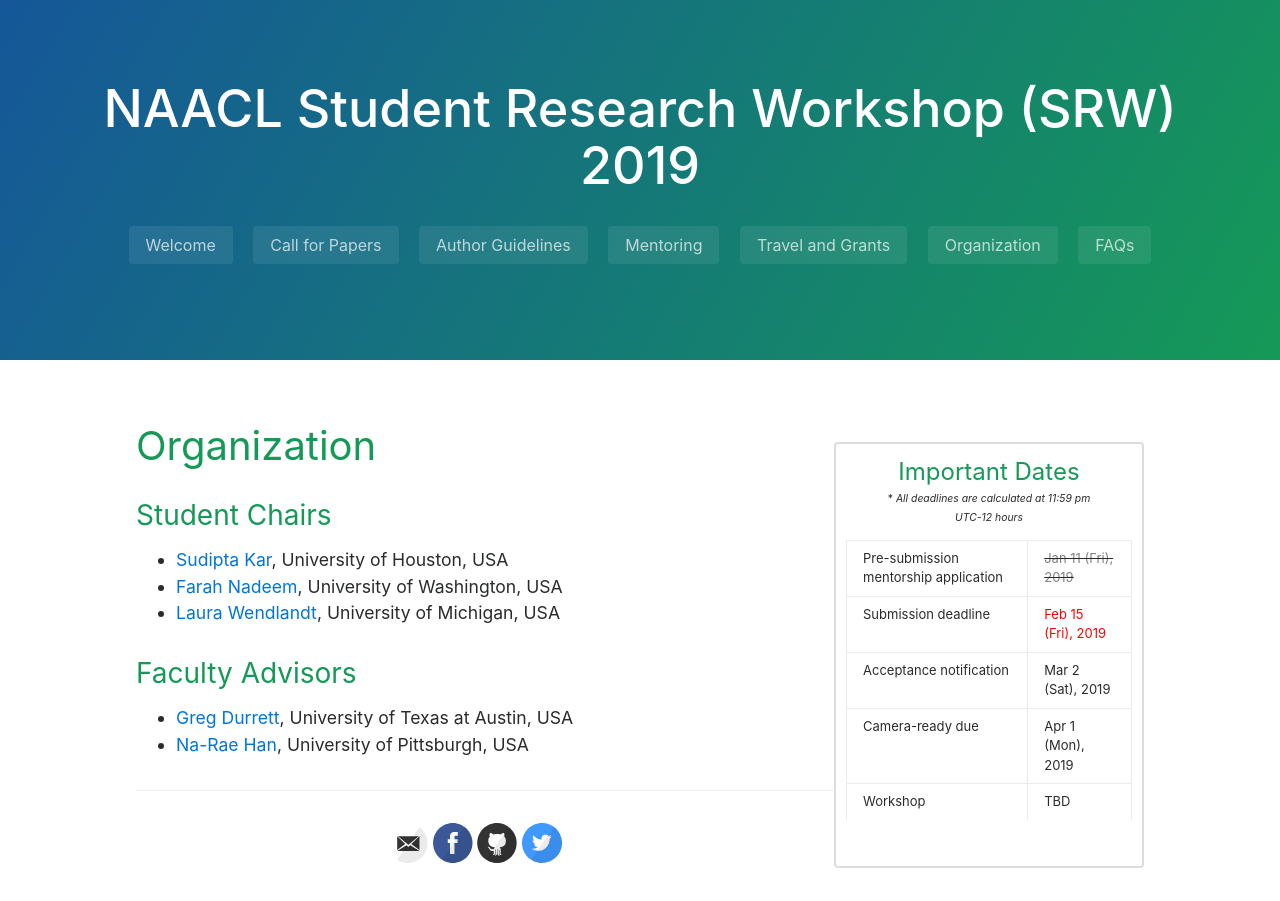
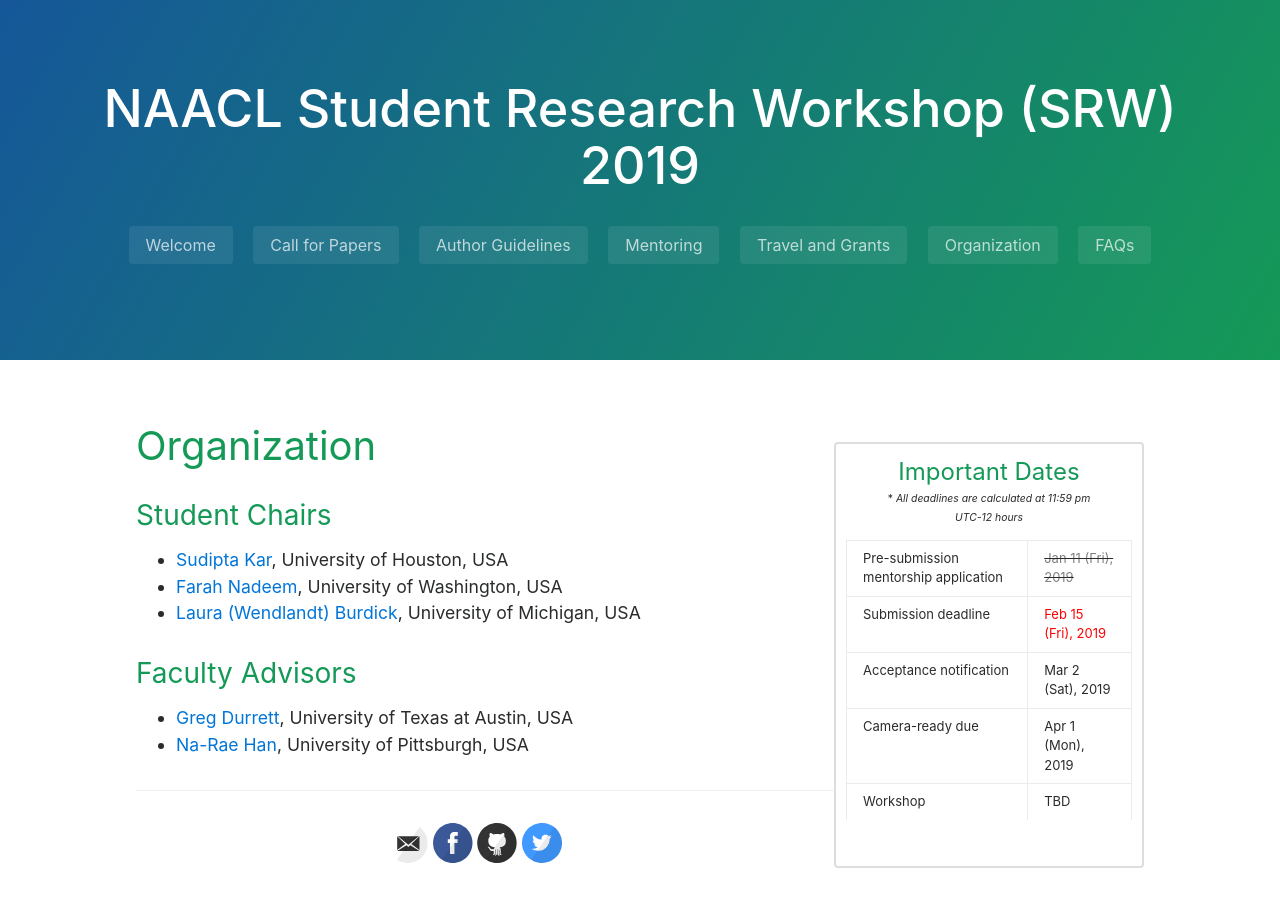
Before and after one commit to aacl2023-srw/aacl2023-srw.github.io, a Jekyll site: the page built from organization.md, in a window 1280 px wide. Built offline with Jekyll 4.4.1, drawn with Linux system fonts in a browser that asks for light colours.

Commit message:
name modify

```diff
--- a/organization.md
+++ b/organization.md
@@ -9,7 +9,7 @@ order : 1
 ### Student Chairs
 - [Sudipta Kar](http://sudiptakar.info), University of Houston, USA
 - [Farah Nadeem](https://sites.google.com/site/nadeemf0755/home), University of Washington, USA
-- [Laura Wendlandt](http://wendlandt.github.io), University of Michigan, USA
+- [Laura (Wendlandt) Burdick](http://wendlandt.github.io), University of Michigan, USA
 
 ### Faculty Advisors
 - [Greg Durrett](http://www.cs.utexas.edu/~gdurrett), University of Texas at Austin, USA
```
